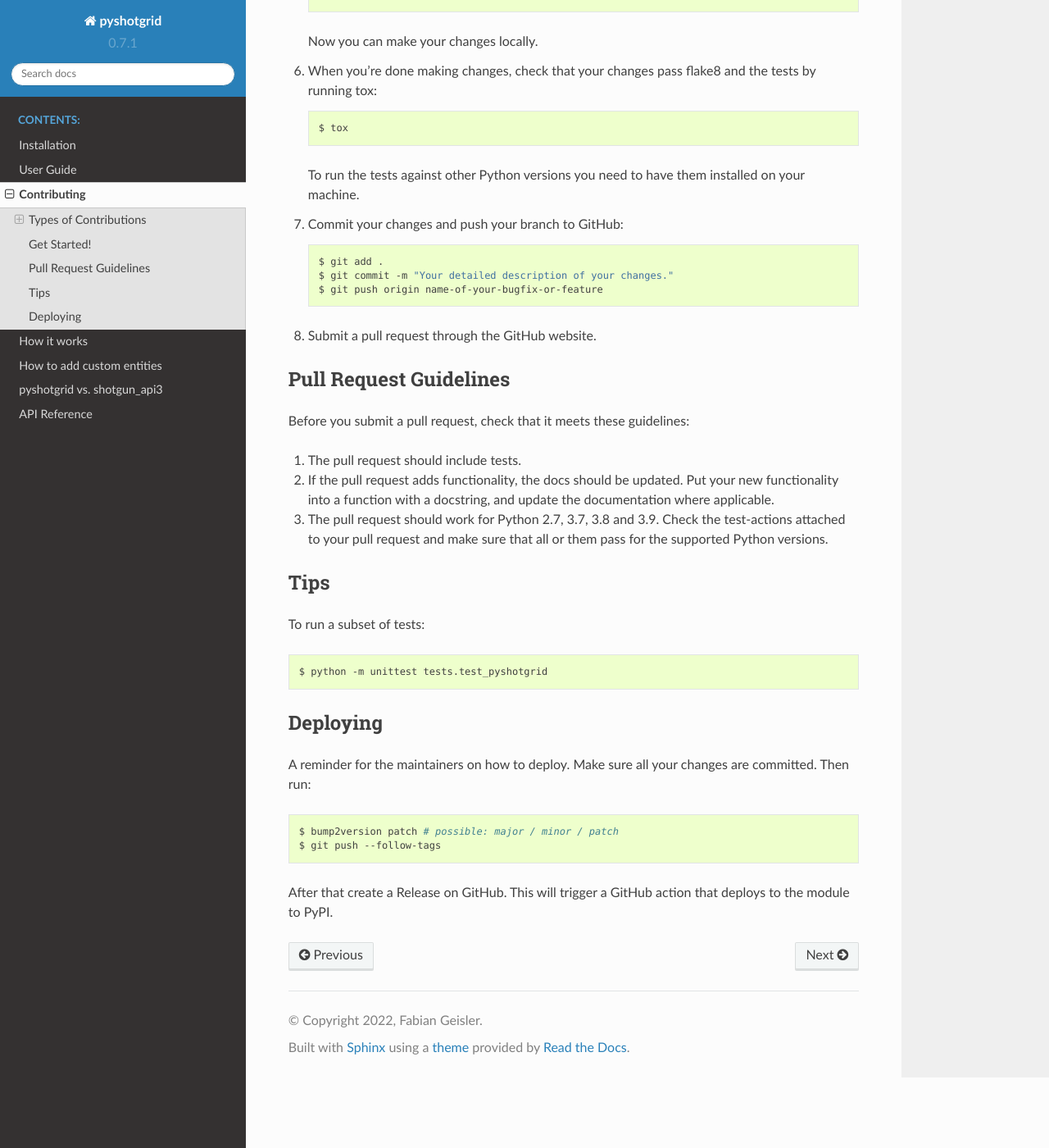
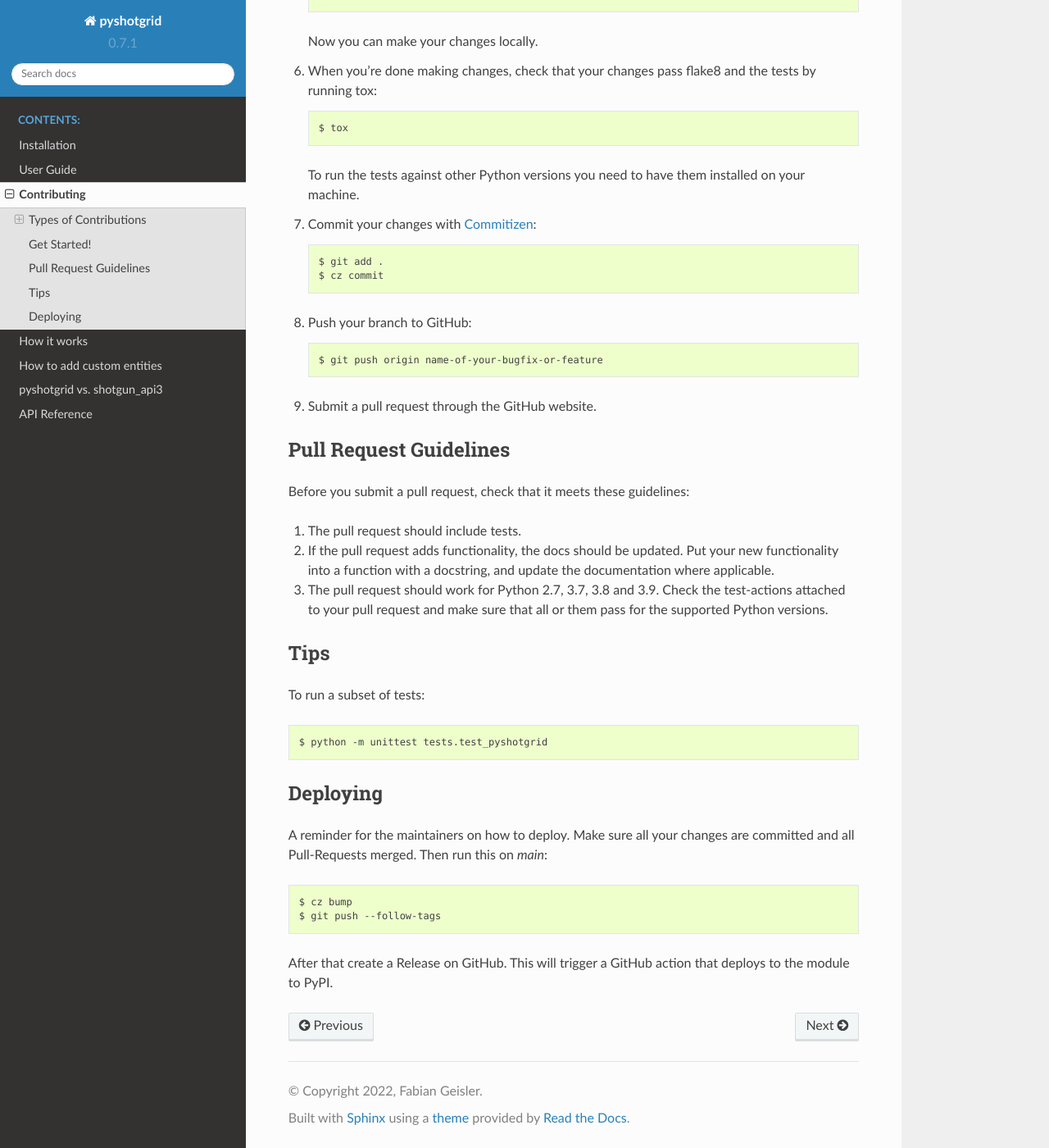
Before and after one commit to vladyslavk0/pyshotgrid, a Sphinx documentation site: the page built from docs/contributing.rst, in a window 1280 px wide and 1400 px high, scrolled down 1825 px. Shown: the whole window at 82% size. Built offline with Sphinx 7.4.7 and the Read the Docs theme 2.0.0, drawn with Linux system fonts in a browser that asks for light colours.

Commit message:
docs(contributing): Updated contributing section with commitizen workflow

```diff
--- a/docs/contributing.rst
+++ b/docs/contributing.rst
@@ -91,13 +91,16 @@ Ready to contribute? Here's how to set up `pyshotgrid` for local development.
    To run the tests against other Python versions you need to have them installed on
    your machine.
 
-7. Commit your changes and push your branch to GitHub::
+7. Commit your changes with `Commitizen <https://commitizen-tools.github.io/commitizen/#usage>`_::
 
     $ git add .
-    $ git commit -m "Your detailed description of your changes."
+    $ cz commit
+
+8. Push your branch to GitHub::
+
     $ git push origin name-of-your-bugfix-or-feature
 
-8. Submit a pull request through the GitHub website.
+9. Submit a pull request through the GitHub website.
 
 Pull Request Guidelines
 -----------------------
@@ -123,10 +126,10 @@ Deploying
 ---------
 
 A reminder for the maintainers on how to deploy.
-Make sure all your changes are committed.
-Then run::
+Make sure all your changes are committed and all Pull-Requests merged.
+Then run this on `main`::
 
-    $ bump2version patch # possible: major / minor / patch
+    $ cz bump
     $ git push --follow-tags
 
 After that create a Release on GitHub. This will trigger
```
